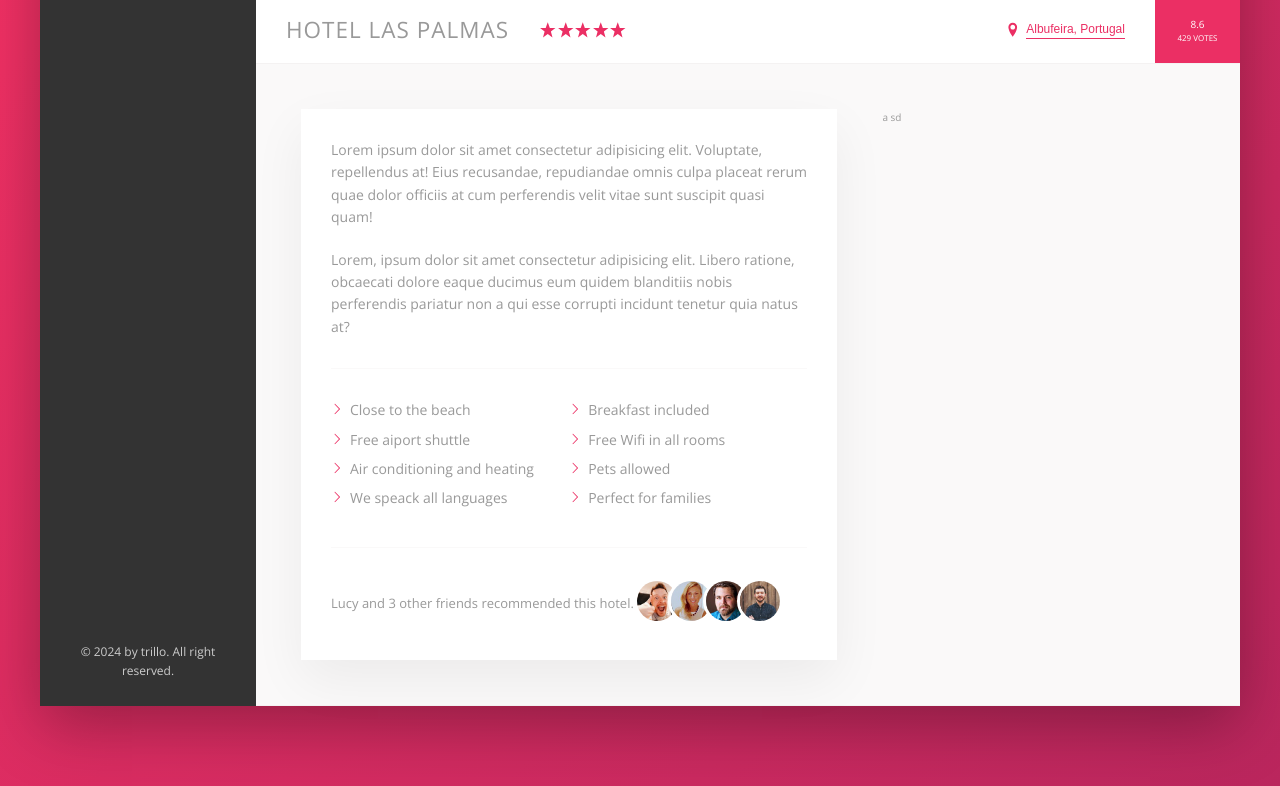
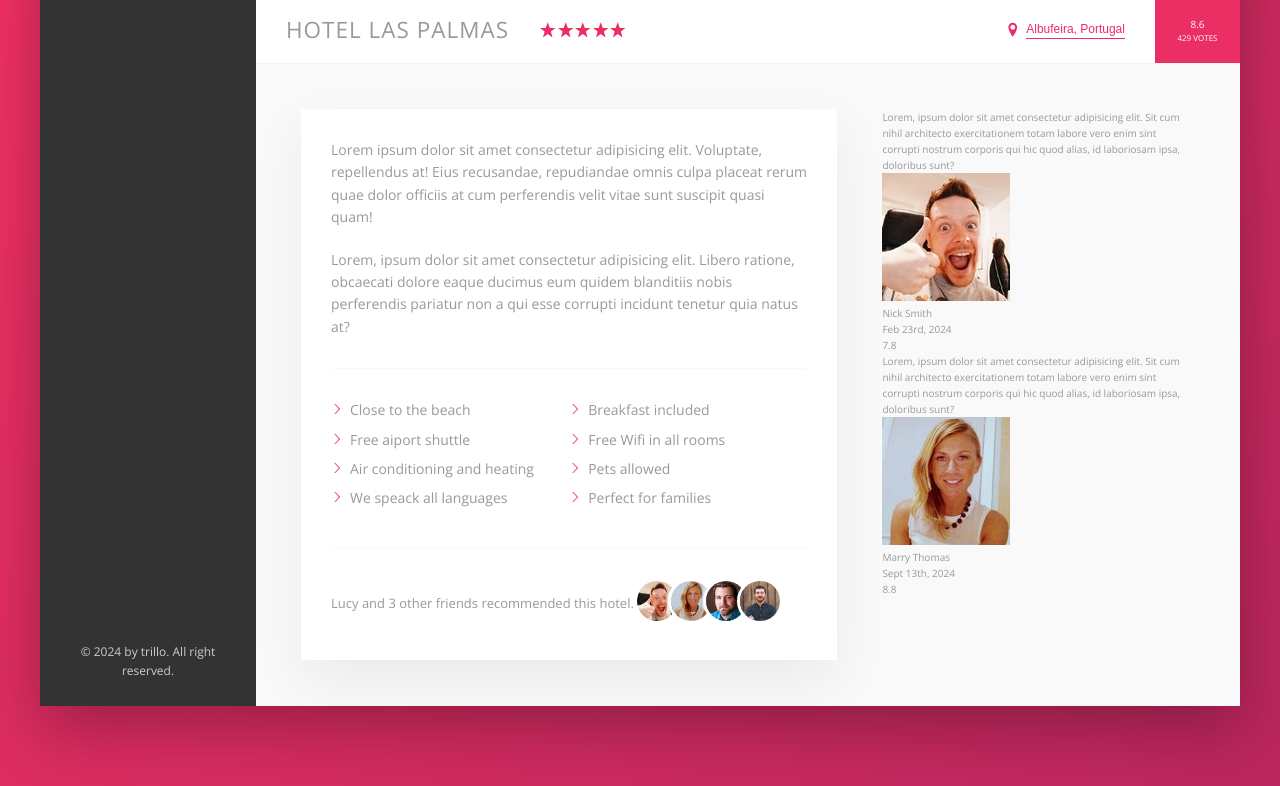
Before and after one commit to MihaiElisei/trillo-app, a website: page index.html in a window 1280 px wide. Shown: the part 538-1324 px from the top of the page. Drawn offline with nearby package versions, Linux system fonts and the light colour scheme.

Commit message:
add html for user review

```diff
--- a/index.html
+++ b/index.html
@@ -190,7 +190,32 @@
 
                         <!-- Users Review -->
                         <div class="user-reviews">
-                            a   sd
+                            <figure class="review">
+                                <blockquote class="review__text">
+                                    Lorem, ipsum dolor sit amet consectetur adipisicing elit. Sit cum nihil architecto exercitationem totam labore vero enim sint corrupti nostrum corporis qui hic quod alias, id laboriosam ipsa, doloribus sunt?
+                                </blockquote>
+                                <figcaption class="review__user">
+                                    <img src="img/user-1.jpg" alt="User 1" class="review__photo">
+                                    <div class="review__user-box">
+                                        <p class="review__user-name">Nick Smith</p>
+                                        <p class="review__user-date">Feb 23rd, 2024</p>
+                                    </div>
+                                    <div class="review__rating">7.8</div>
+                                </figcaption>
+                            </figure>
+                            <figure class="review">
+                                <blockquote class="review__text">
+                                    Lorem, ipsum dolor sit amet consectetur adipisicing elit. Sit cum nihil architecto exercitationem totam labore vero enim sint corrupti nostrum corporis qui hic quod alias, id laboriosam ipsa, doloribus sunt?
+                                </blockquote>
+                                <figcaption class="review__user">
+                                    <img src="img/user-2.jpg" alt="User 2" class="review__photo">
+                                    <div class="review__user-box">
+                                        <p class="review__user-name">Marry Thomas</p>
+                                        <p class="review__user-date">Sept 13th, 2024</p>
+                                    </div>
+                                    <div class="review__rating">8.8</div>
+                                </figcaption>
+                            </figure>
                         </div>
                    </div>
                 </main>
```
